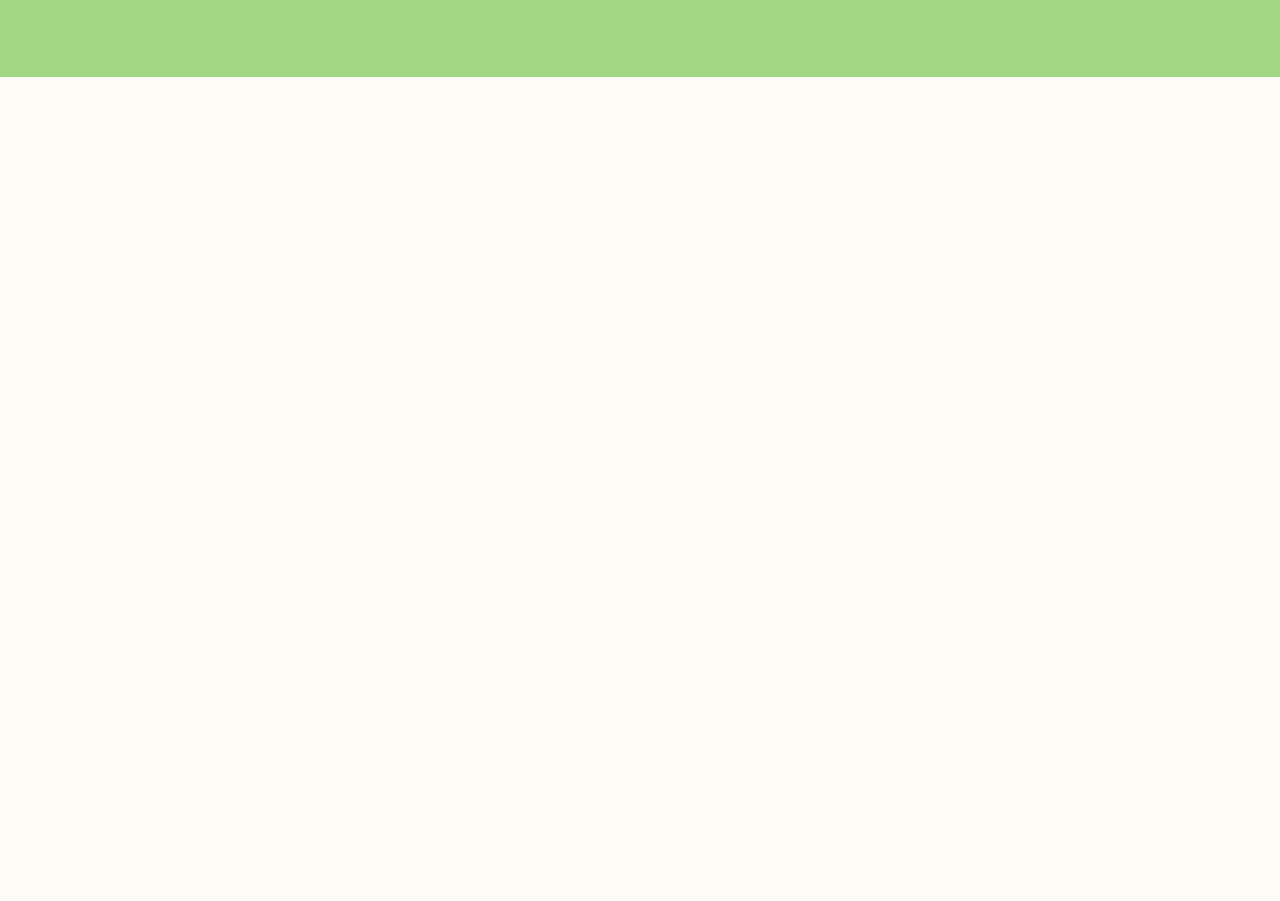
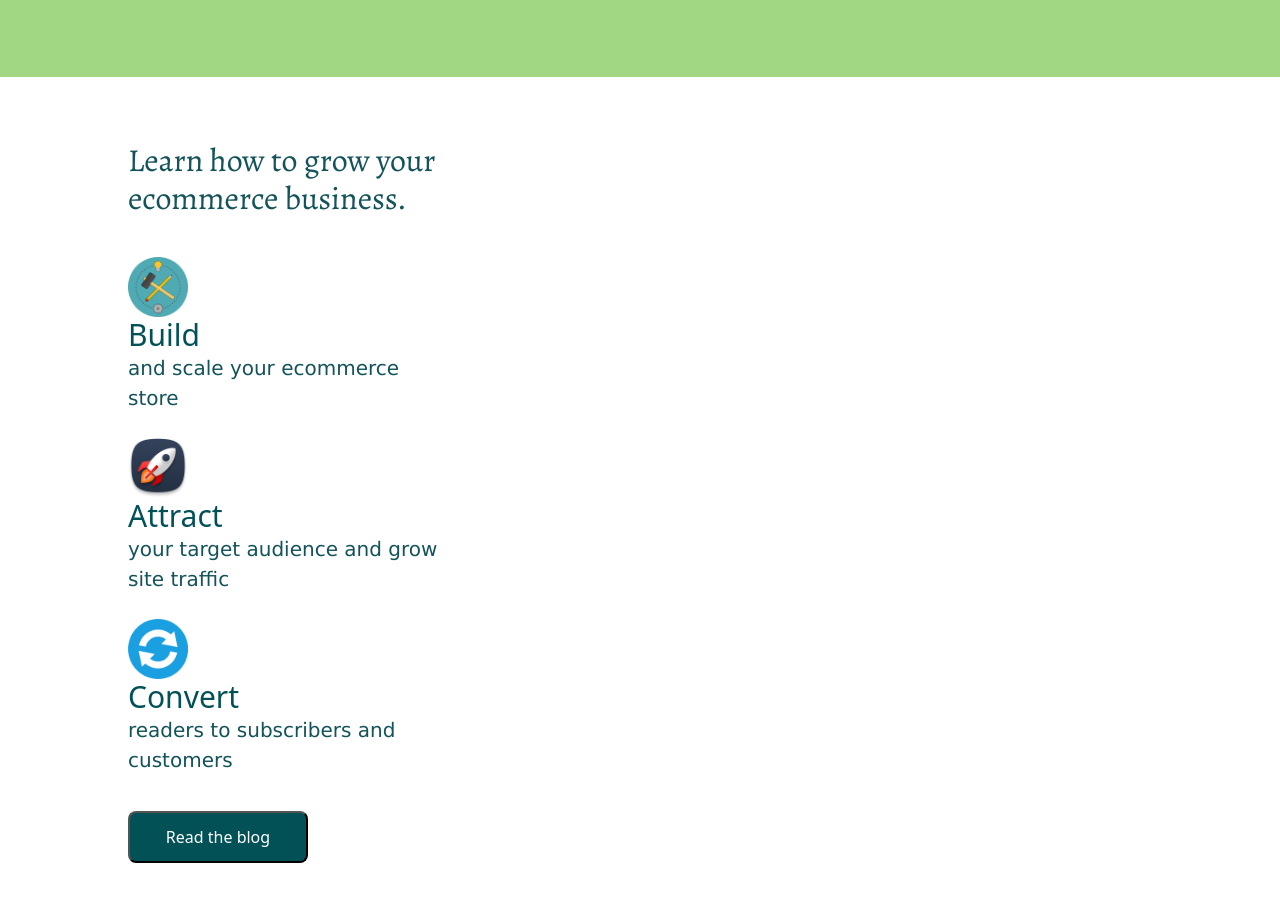
Before and after one commit to edsanta/front-project, a website: page index.html in a window 1280 px wide. Shown: the part 3356-4257 px from the top of the page. Before the commit the page ends 3433 px from the top, so only its background shows below. Drawn offline with nearby package versions, Linux system fonts and the light colour scheme.

Commit message:
ej 2 s 7

```diff
--- a/index.html
+++ b/index.html
@@ -320,8 +320,44 @@
       </section>
     </article>
   </section>
-  <section class="blog">
-
+  <section class="container blog">
+    <div class="row">
+      <div class="col">
+        <h2 class="title">Learn how to grow your ecommerce business.</h2>
+        <article class="process-list">
+          <div class="process">
+            <div class="process-icon">
+              <img src="./icons/build.png" alt="Build icon" />
+            </div>
+            <div class="process-description">
+              <h3>Build</h3>
+              <p>and scale your ecommerce store</p>
+            </div>
+          </div>
+          <div class="process">
+            <div class="process-icon">
+              <img src="./icons/attract.png" alt="Attract icon" />
+            </div>
+            <div class="process-description">
+              <h3>Attract</h3>
+              <p>your target audience and grow site traffic</p>
+            </div>
+          </div>
+          <div class="process">
+            <div class="process-icon">
+              <img src="./icons/convert.png" alt="Convert icon" />
+            </div>
+            <div class="process-description">
+              <h3>Convert</h3>
+              <p>readers to subscribers and customers</p>
+            </div>
+          </div>
+        </article>
+        <button>Read the blog</button>
+      </div>
+      <div class="col"></div>
+      <div class="col"></div>
+    </div>
   </section>
   <script src="https://cdn.jsdelivr.net/npm/bootstrap@5.1.3/dist/js/bootstrap.bundle.min.js"
     integrity="sha384-ka7Sk0Gln4gmtz2MlQnikT1wXgYsOg+OMhuP+IlRH9sENBO0LRn5q+8nbTov4+1p"
--- /dev/null
+++ b/scss/_global.scss
@@ -0,0 +1,16 @@
+//_global-scss
+
+// colores
+$dark-green-title: #025157;
+$dark-green-text: #135359;
+$white: #ffffff;
+
+/**
+fuentes
+*/
+$font-title:"Alegreya", serif;
+
+%base-title {
+    font-family: $font-title;
+    color: $dark-green-text;
+}
--- a/scss/main.scss
+++ b/scss/main.scss
@@ -1,3 +1,52 @@
-.blog{
+@use 'global' as *;
+
+.blog {
     background-color: #ffffff;
+    max-width: unset;
+    padding: 5% 10%;
+
+    .title{
+        @extend %base-title; //viene de global
+    }
+    .process-list{
+        margin-top: 40px;
+        margin-bottom: 36px;
+
+        .process {
+            margin-bottom: 25px;
+
+            & > div {
+                & h3 {
+                    color: $dark-green-title;
+                    margin-bottom: 0;
+                    font-size: 30px;
+                    font-weight: 500;
+
+                }
+                & > p {
+                    color: $dark-green-text;
+                    margin: 0;
+                }
+            }
+
+            .process-icon {
+                width: 60px;
+                height: 60px;
+                margin-right: 10px;
+                text-align: center;
+
+                img {
+                    height: 100%;
+                }
+            }
+        }
+    }
+    button {
+        height: auto;
+        border-radius: 8px;
+        padding: 12px;
+        width: 180px;
+        margin-bottom: 15px;
+    }
+
 }
```
Also changed, not shown: icons/attract.png (added), icons/build.png (added), icons/convert.png (added), output.css, 1 other file.
